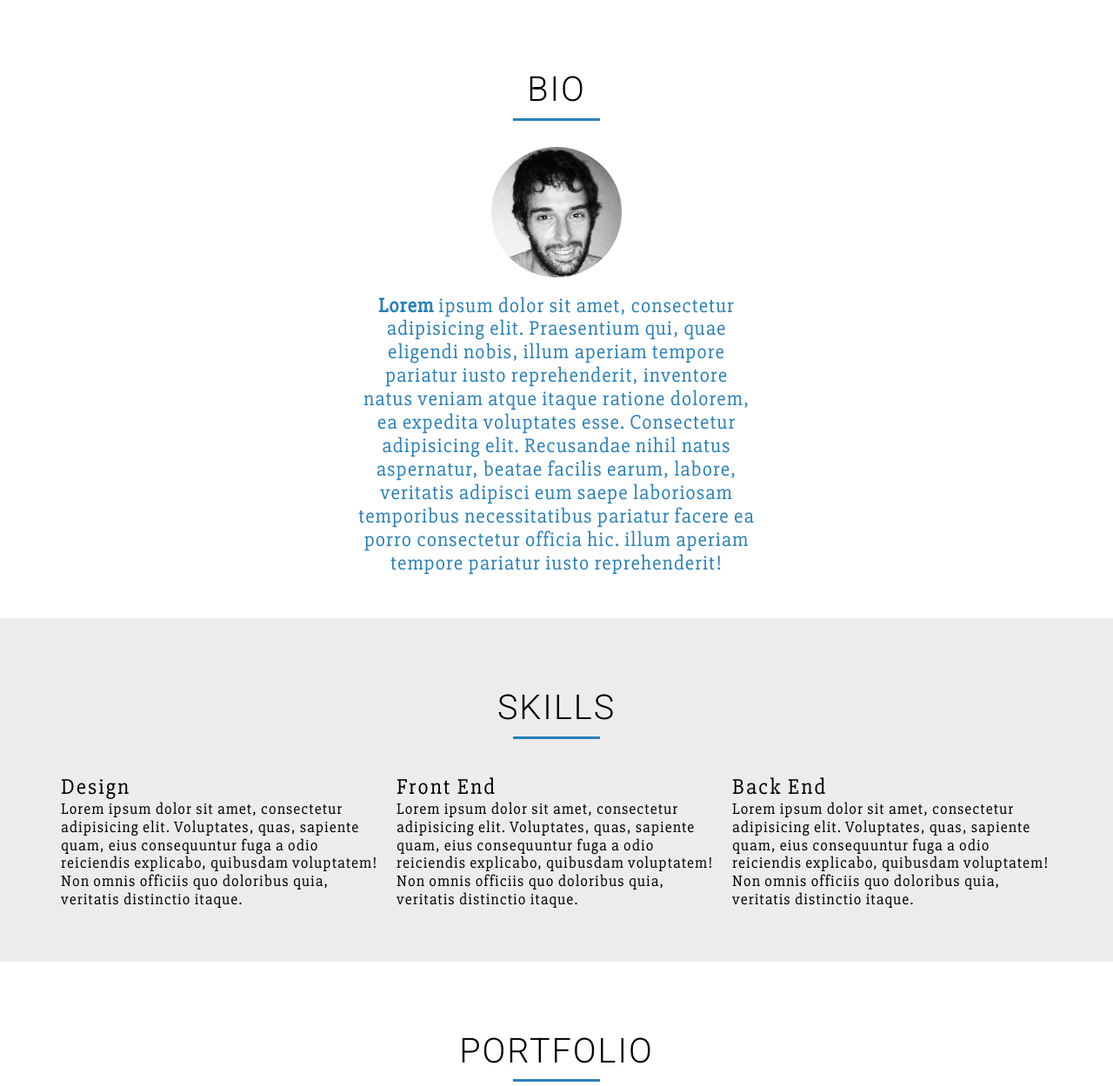
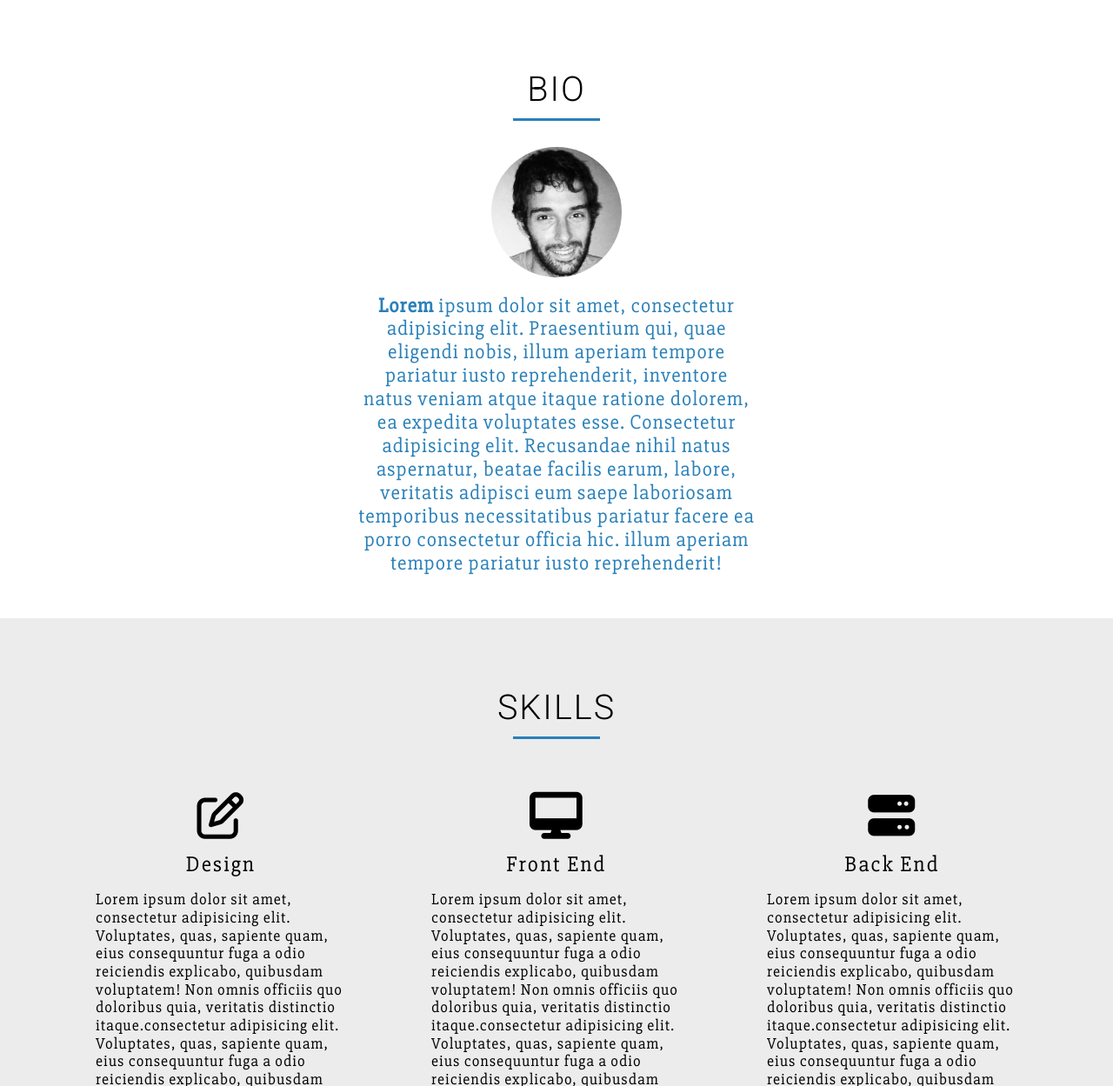
Before and after one commit to chazmcgrill/developer-portfolio, a PHP site: page / in a window 1280 px wide. Shown: the part 800-2049 px from the top of the page at 87% size. Run offline with PHP 8.4, Linux system fonts and the light colour scheme; some libraries are stand-ins or nearby versions; grey boxes are pictures that could not be loaded.

Commit message:
Skills Section Improvements
Improved skills section added icons and classes then fixed styling.

```diff
--- a/css/style.css
+++ b/css/style.css
@@ -156,6 +156,20 @@ header {
   background: #ececec;
 }
 
+.skills-box {
+  padding: 5px 40px;
+}
+
+.skill-titles {
+  text-align: center;
+  padding: 15px 0;
+}
+
+.skill-titles i {
+  font-size: 300%;
+  padding-bottom: 15px;
+}
+
 /*----------------------------------*/
 /* PORTFOLIO */
 /*----------------------------------*/
--- a/index.html
+++ b/index.html
@@ -47,17 +47,26 @@
       <h2>Skills</h2>
     </div>
     <div class="row">
-      <div class="col span-1-of-3">
-        <h3>Design</h3>
-        <p>Lorem ipsum dolor sit amet, consectetur adipisicing elit. Voluptates, quas, sapiente quam, eius consequuntur fuga a odio reiciendis explicabo, quibusdam voluptatem! Non omnis officiis quo doloribus quia, veritatis distinctio itaque.</p>
+      <div class="col span-1-of-3 skills-box">
+        <div class="skill-titles">
+          <i class="fa fa-pencil-square-o" aria-hidden="true"></i>
+          <h3>Design</h3>
+        </div>
+        <p>Lorem ipsum dolor sit amet, consectetur adipisicing elit. Voluptates, quas, sapiente quam, eius consequuntur fuga a odio reiciendis explicabo, quibusdam voluptatem! Non omnis officiis quo doloribus quia, veritatis distinctio itaque.consectetur adipisicing elit. Voluptates, quas, sapiente quam, eius consequuntur fuga a odio reiciendis explicabo, quibusdam voluptatem!</p>
       </div>
-      <div class="col span-1-of-3">
-        <h3>Front End</h3>
-        <p>Lorem ipsum dolor sit amet, consectetur adipisicing elit. Voluptates, quas, sapiente quam, eius consequuntur fuga a odio reiciendis explicabo, quibusdam voluptatem! Non omnis officiis quo doloribus quia, veritatis distinctio itaque.</p>
+      <div class="col span-1-of-3 skills-box">
+        <div class="skill-titles">
+          <i class="fa fa-desktop" aria-hidden="true"></i>
+          <h3>Front End</h3>
+        </div>
+        <p>Lorem ipsum dolor sit amet, consectetur adipisicing elit. Voluptates, quas, sapiente quam, eius consequuntur fuga a odio reiciendis explicabo, quibusdam voluptatem! Non omnis officiis quo doloribus quia, veritatis distinctio itaque.consectetur adipisicing elit. Voluptates, quas, sapiente quam, eius consequuntur fuga a odio reiciendis explicabo, quibusdam voluptatem!</p>
       </div>
-      <div class="col span-1-of-3">
-        <h3>Back End</h3>
-        <p>Lorem ipsum dolor sit amet, consectetur adipisicing elit. Voluptates, quas, sapiente quam, eius consequuntur fuga a odio reiciendis explicabo, quibusdam voluptatem! Non omnis officiis quo doloribus quia, veritatis distinctio itaque.</p>
+      <div class="col span-1-of-3 skills-box">
+        <div class="skill-titles">
+          <i class="fa fa-server" aria-hidden="true"></i>
+          <h3>Back End</h3>
+        </div>
+        <p>Lorem ipsum dolor sit amet, consectetur adipisicing elit. Voluptates, quas, sapiente quam, eius consequuntur fuga a odio reiciendis explicabo, quibusdam voluptatem! Non omnis officiis quo doloribus quia, veritatis distinctio itaque.consectetur adipisicing elit. Voluptates, quas, sapiente quam, eius consequuntur fuga a odio reiciendis explicabo, quibusdam voluptatem!</p>
       </div>
     </div>
   </section>
```
